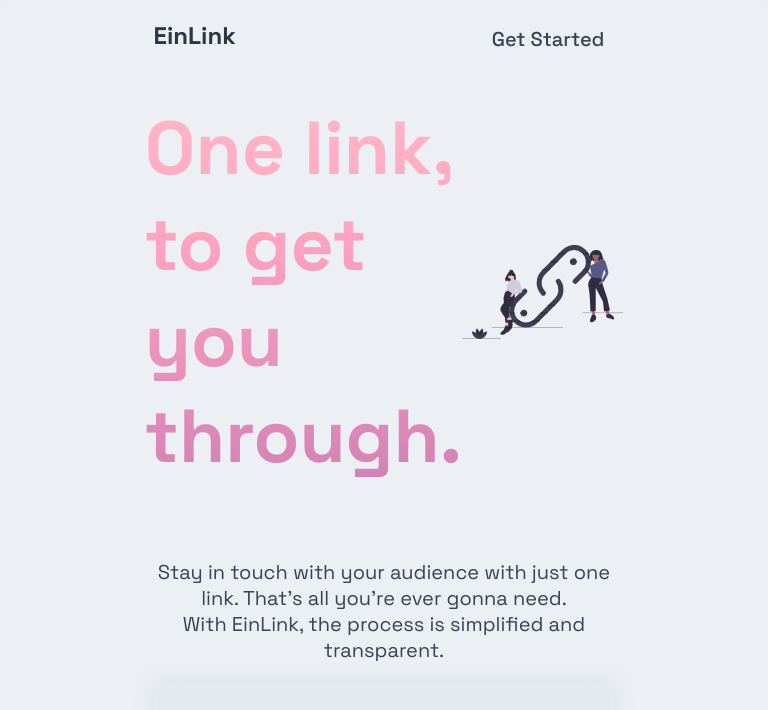
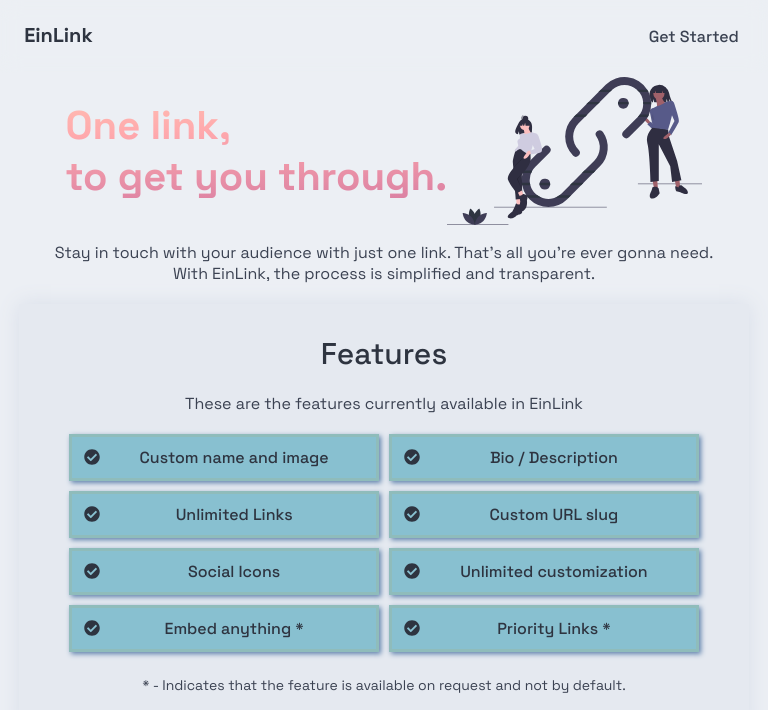
Before and after one commit to linuxdotexe/einlink, a Gatsby site: page / in a window 768 px wide. Shown: the top 710 px of the page. Built offline with nearby package versions, Linux system fonts and the light colour scheme; Gatsby itself is replaced by a stand-in of ours.

Commit message:
responsive

```diff
--- a/src/styles/callout.css
+++ b/src/styles/callout.css
@@ -1,10 +1,3 @@
-.heroCallout {
-    margin: 0 auto;
-    text-align: center;
-    font-size: 40px;
-    font-weight: 500;
-}
-
 .secBtns {
     display: flex;
     gap: 15px;
--- a/src/styles/global.css
+++ b/src/styles/global.css
@@ -15,3 +15,72 @@ body {
     width: 60%;
     margin: auto;
 }
+
+@media screen  and (max-width: 994px) {
+    body {
+        width: 95%;
+    }
+
+    .container {
+        width: 95%;
+    }
+
+    .logo {
+        font-size: 20px;
+        padding: 5px;
+    }
+
+    .elements li {
+        font-size: 16px;
+    }
+
+    .heroContainer {
+        margin-top: 0px;
+    }
+
+    .heroHeading {
+        font-size: 40px;
+    }
+
+    .heroSub {
+        font-size: 16px;
+    }
+
+    .heading {
+        font-size: 30px;
+    }
+
+    .featuresListHeading {
+        font-size: 16px;
+    }
+
+    .featureListItem {
+        font-size: 16px;
+    }
+
+    .featureDisclaimer {
+        font-size: 14px;
+    }
+
+    .howDescription {
+        font-size: 16px;
+    }
+
+    .forkBtn, .formBtn {
+        font-size: 20px;
+    }
+
+    .madewith {
+        font-size: 16px;
+    }
+
+    .faicon {
+        font-size: 16px;
+    }
+}
+
+@media screen and (min-width: 717px) {
+    .heroContainer {
+        margin-top: 60px;
+    }
+}
--- a/src/styles/hero.css
+++ b/src/styles/hero.css
@@ -7,10 +7,11 @@
     display: flex;
     align-items: center;
     justify-content: center;
+    margin-top: 60px;
 }
 
 .heroHeading {
-    font-size: 75px;
+    font-size: 60px;
     font-weight: 700;
     color: var(--fgPrimary);
     background-image: -webkit-linear-gradient(92deg, var(--orange), var(--yellow));
--- a/src/styles/navbar.css
+++ b/src/styles/navbar.css
@@ -19,6 +19,7 @@
     color: var(--fgPrimary);
     font-weight: 700;
     transition-duration: 0.4s;
+    padding: 3px;
 }
 
 .logo:hover {
```
